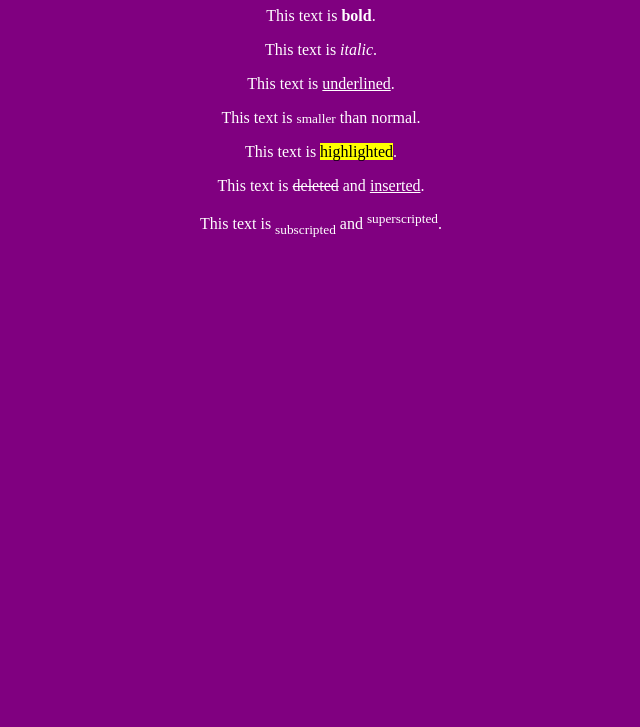
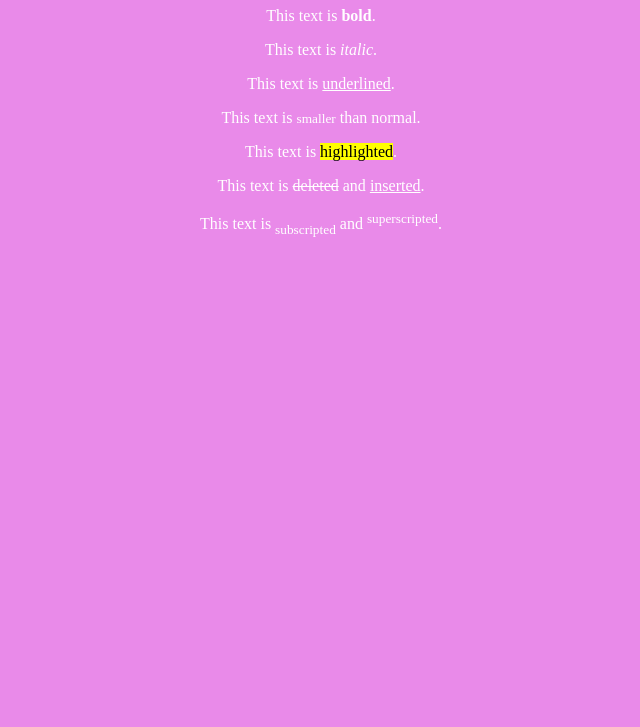
Before and after one commit to Divya065/FSD, a plain HTML site: page text.html in a window 1280 px wide. Shown: the part 73-800 px from the top of the page, without its empty margins (319-959 px from the left). Drawn offline with Linux system fonts and the light colour scheme.

Commit message:
modified

```diff
--- a/text.html
+++ b/text.html
@@ -5,7 +5,7 @@
     <meta name="viewport" content="width=device-width, initial-scale=1.0">
     <title>Text</title>
 </head>
-<body style="background-color: purple; color: white; text-align: center;">
+<body style="background-color: rgb(233, 138, 233); color: white; text-align: center;">
     <h1>Text-related Elements Example</h1>
 
     <p>This text is <strong>bold</strong>.</p>
```
